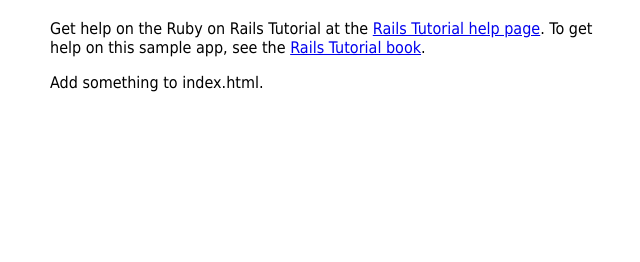
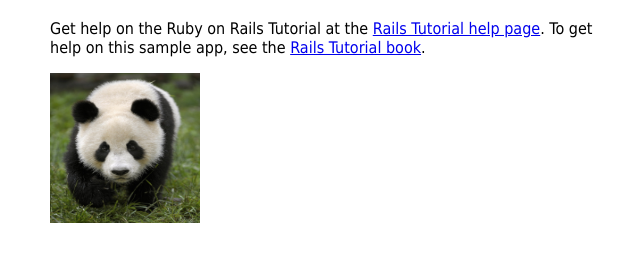
Before and after one commit to robertoriv/git-tutorial, a plain HTML site: page index.html in a window 1280 px wide. Shown: the part 62-324 px from the top of the page, without its empty margins (310-950 px from the left). Drawn offline with Linux system fonts and the light colour scheme.

Commit message:
Replace text with image. (#1)

```diff
--- a/index.html
+++ b/index.html
@@ -13,7 +13,7 @@
       <a href="http://railstutorial.org/book">Rails Tutorial book</a>.
     </p>
     <p>
-      Add something to index.html.
+      <img src="panda.jpg" />
     </p>
   </body>
 </html>
```
